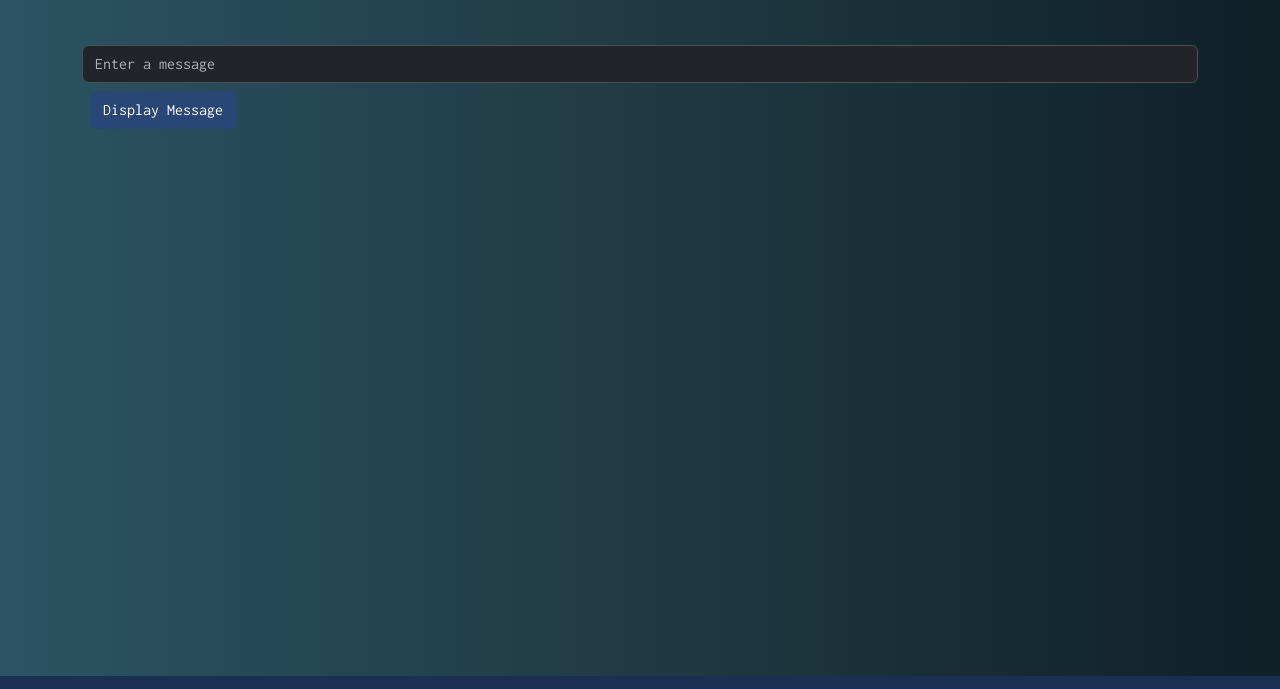
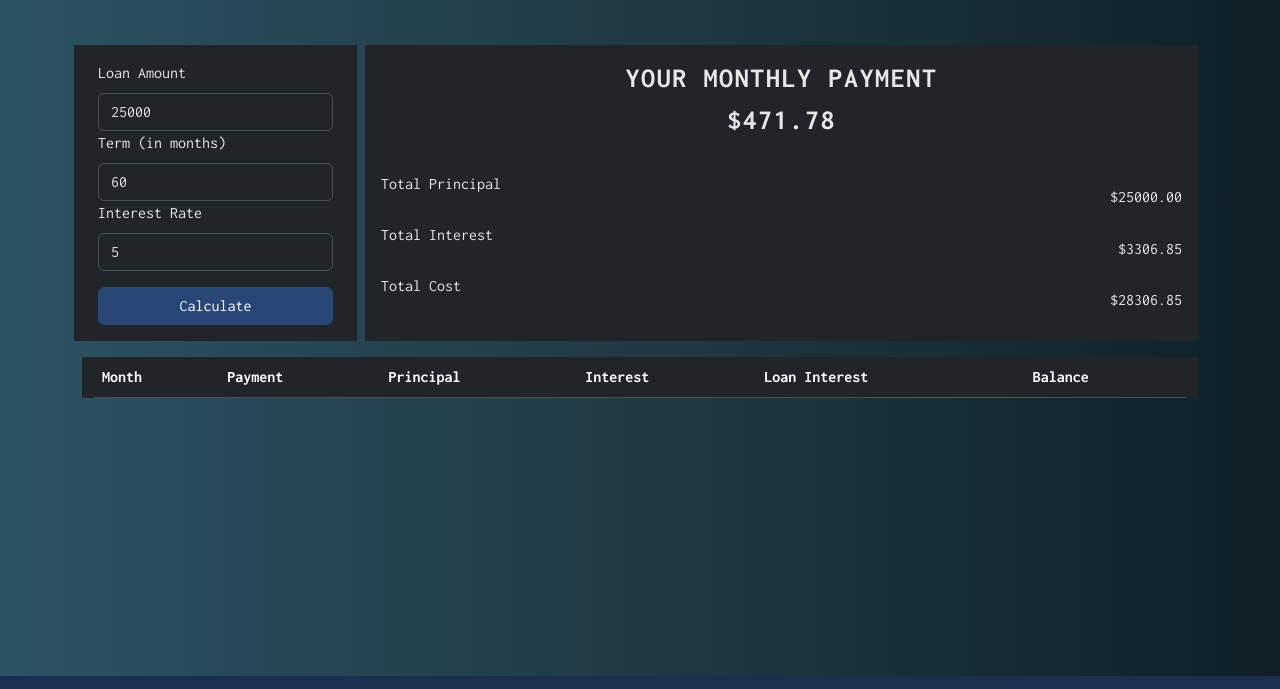
Before and after one commit to Grazerquart/LoanCalc, a plain HTML site: page app.html in a window 1280 px wide. Shown: the part 61-750 px from the top of the page. Drawn offline with nearby package versions, Linux system fonts and the light colour scheme.

Commit message:
Math and card work

```diff
--- a/app.html
+++ b/app.html
@@ -2,7 +2,7 @@
 <html lang="en">
 
 <head>
-    <title>APP NAME Coding Challenge by Morote</title>
+    <title>LoanCalc Coding Challenge by Morote</title>
     <!-- Required meta tags -->
     <meta charset="utf-8">
     <meta name="viewport" content="width=device-width, initial-scale=1, shrink-to-fit=no">
@@ -35,8 +35,7 @@
     <header>
         <nav class="navbar navbar-expand-lg">
             <div class="container-fluid">
-                <a class="navbar-brand" href="/index.html"><img class="nav-logo"
-                        src="/img/Lotus_white.svg">APPNAME</a>
+                <a class="navbar-brand" href="/index.html"><img class="nav-logo" src="/img/Lotus_white.svg">LoanCalc</a>
                 <button class="navbar-toggler" type="button" data-bs-toggle="collapse"
                     data-bs-target="#navbarNavDropdown" aria-controls="navbarNavDropdown" aria-expanded="false"
                     aria-label="Toggle navigation">
@@ -54,7 +53,7 @@
                             <a class="nav-link" href="/code.html">Code</a>
                         </li>
                         <li class="nav-item">
-                            <a class="nav-link" href="https://github.com/Grazerquart/">Repo</a>
+                            <a class="nav-link" href="https://github.com/Grazerquart/LoanCalc">Repo</a>
                         </li>
                         <li class="nav-item">
                             <a class="nav-link" href="https://smorote.com">About</a>
@@ -66,9 +65,52 @@
     </header>
     <main>
         <div class="container mt-5">
-            <input id="message" placeholder="Enter a message" class="form-control">
-            <button type="button" id="btnSubmit" class="btn btn-primary m-2">Display Message</button>
-            <div class="alert alert-primary mt-5 d-none" role="alert" id="alertMessage"></div>
+            <div class="row g-3">
+                <div class="col-12 col-md-3 bg-dark">
+                    <div class="container p-3">
+                        <form class="h-100">
+                            <label class="form-label" for="loan-amount">Loan Amount</label>
+                            <input id="loan-amount" class="form-control" type="number" placeholder="Loan Amount"
+                                value="25000">
+
+                            <label class="form-label" for="loan-months">Term (in months)</label>
+                            <input id="loan-months" class="form-control" type="number" placeholder="Term Length"
+                                value="60">
+
+                            <label class="form-label" for="loan-interest">Interest Rate</label>
+                            <input id="loan-interest" class="form-control" type="number" placeholder="Interest Rate"
+                                value="5">
+
+                            <button onclick="getTable()" class="form-control btn btn-primary mt-3"
+                                type="button">Calculate</button>
+                        </form>
+                    </div>
+                </div>
+                <div class="col-12 col-md-9">
+                    <div class="container bg-dark h-100 p-3">
+                        <div class="row h-100 justify-content-evenly" id="card-template-target">
+                            <!-- Template Target -->
+                        </div>
+                    </div>
+                </div>
+                <div class="col-12">
+                    <div class="container bg-dark">
+                        <table class="table table-dark table-striped">
+                            <thead>
+                                <tr>
+                                    <th>Month</th>
+                                    <th>Payment</th>
+                                    <th>Principal</th>
+                                    <th>Interest</th>
+                                    <th>Loan Interest</th>
+                                    <th>Balance</th>
+                                </tr>
+                            </thead>
+                        </table>
+                    </div>
+                </div>
+            </div>
+
         </div>
     </main>
     <footer class="py-3">
@@ -87,15 +129,33 @@
             </div>
         </div>
     </footer>
+    <template id="payment-card-template">
+        <div class="col-12 text-center justify-content-center">
+            <h3>Your Monthly Payment</h3>
+            <div class="hstack justify-content-center"><h3>$</h3><h3 data-monthly></h3></div>
+        </div>
+        <div class="col-12 col-md-6 text-start">
+            Total Principal
+        </div>
+        <div data-total-principal class="col-12 col-md-6 hstack justify-content-end">
+        </div>
+        <div class="col-12 col-md-6 text-start">
+            Total Interest
+        </div>
+        <div data-total-interest class="col-12 col-md-6 hstack justify-content-end">
+        </div>
+        <div class="col-12 col-md-6 text-start">
+            Total Cost
+        </div>
+        <div data-total-cost class="col-12 col-md-6 hstack justify-content-end">
+        </div>
+    </template>
     <!-- Bootstrap JS -->
     <script src="https://cdn.jsdelivr.net/npm/bootstrap@5.3.3/dist/js/bootstrap.bundle.min.js"
         integrity="sha384-YvpcrYf0tY3lHB60NNkmXc5s9fDVZLESaAA55NDzOxhy9GkcIdslK1eN7N6jIeHz"
         crossorigin="anonymous"></script>
     <!-- My JS -->
     <script src="/js/app.js"></script>
-    <script>
-        document.getElementById("btnSubmit").addEventListener("click", getValues);
-    </script>
 </body>
 
 </html>
--- a/js/app.js
+++ b/js/app.js
@@ -1,5 +1,64 @@
-function getValues(){
-    let messageInput = document.getElementById("message").value;
-    let alertMessage = document.getElementById("alertMessage");
-    alertMessage.innerText = messageInput;
+getTable();
+function getTable() {
+  let amount = document.getElementById("loan-amount").value;
+  let term = document.getElementById("loan-months").value;
+  let rate = document.getElementById("loan-interest").value;
+  amount = Number.parseFloat(amount);
+  term = Number.parseInt(term);
+  rate = Number.parseFloat(rate);
+  if (amount == NaN || term == NaN || rate == NaN) {
+    alert("Please input valid number");
+  } else {
+    // Float, Int, Float
+    let months = calcLoan(amount, term, rate);
+    buildCard(months);
+    buildTable(months);
+  }
 }
+function calcLoan(amount, term, rate) {
+  let months = [];
+  let rOverM = rate / 1200;
+  let onePlusROverM = 1 + rOverM;
+  let amountTimesrOverM = amount * rOverM;
+  let onePlusROverMExpNegTerm = onePlusROverM ** -term;
+  let monPayment = amountTimesrOverM / (1 - onePlusROverMExpNegTerm);
+  let totalOwed = monPayment * term;
+  // monthZero Object
+  let monthZero = {};
+  monthZero["month"] = 0;
+  monthZero["payment"] = monPayment;
+  monthZero["remBalance"] = amount;
+  monthZero["priPayment"] = 0;
+  monthZero["intPayment"] = 0;
+  monthZero["tInterest"] = 0;
+  monthZero["tOwed"] = totalOwed;
+  months.push(monthZero);
+  for (let i = 1; i <= term; i++) {
+    let curMonth = {};
+    curMonth["month"] = i;
+    curMonth["payment"] = monPayment;
+    curMonth["intPayment"] = months[i - 1].remBalance * rOverM;
+    curMonth["priPayment"] = monPayment - curMonth.intPayment;
+    curMonth["remBalance"] = months[i - 1].remBalance - curMonth.priPayment;
+    curMonth["tInterest"] = months[i - 1].tInterest + curMonth.intPayment;
+    curMonth["tOwed"] = months[i - 1].tOwed - monPayment;
+    months.push(curMonth);
+  }
+  return months;
+}
+function buildCard(data) {
+    // Grab Data
+    let monPayment = data[0].payment.toFixed(2);
+    let totalCost = data[0].tOwed.toFixed(2);
+    let totalInterest = data[data.length-1].tInterest.toFixed(2);
+    let totalPrincipal = data[0].remBalance.toFixed(2);
+    // Grab Elements
+    let target = document.getElementById("card-template-target");
+    let template = document.importNode(document.getElementById("payment-card-template").content, true);
+    template.querySelector("[data-monthly]").textContent = monPayment;
+    template.querySelector("[data-total-principal]").textContent = "$" + totalPrincipal;
+    template.querySelector("[data-total-interest]").textContent = "$" + totalInterest;
+    template.querySelector("[data-total-cost]").textContent = "$" + totalCost;
+    target.appendChild(template);
+}
+function buildTable(data) {}
```
Also changed, not shown: code.html (+3 -3 lines), index.html (+6 -6 lines), site.webmanifest.
